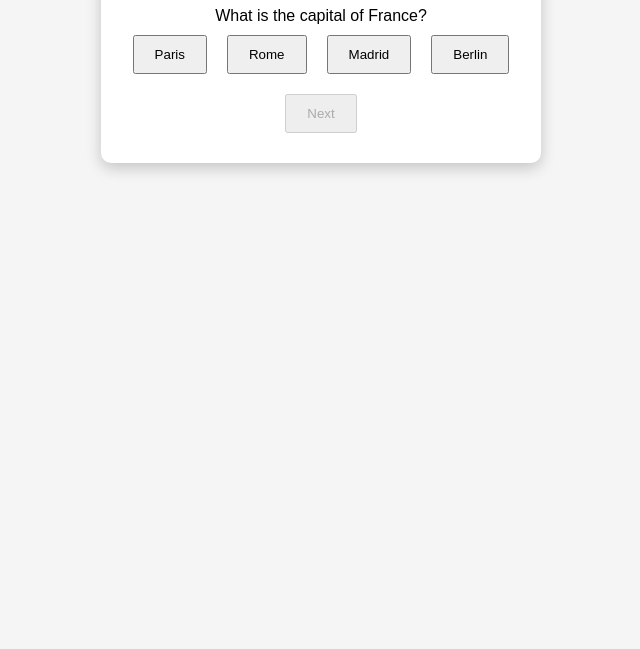
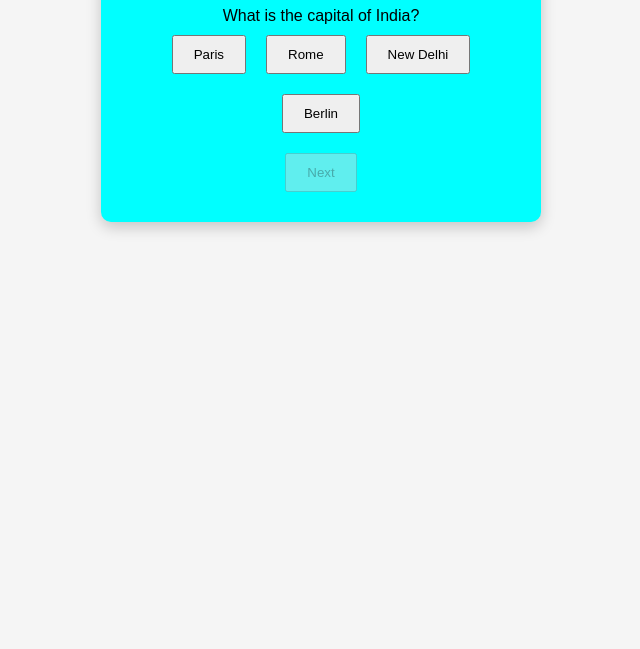
Before and after one commit to vidit0063/vidit-quiz-app, a plain HTML site: page index.html in a window 1280 px wide. Shown: the part 151-800 px from the top of the page, without its empty margins (319-959 px from the left). Drawn offline with Linux system fonts and the light colour scheme.

Commit message:
Changing first question and color of quiz container background

```diff
--- a/script.js
+++ b/script.js
@@ -1,7 +1,7 @@
 const questions = [
   {
-    question: "What is the capital of France?",
-    options: ["Paris", "Rome", "Madrid", "Berlin"],
+    question: "What is the capital of India?",
+    options: ["Paris", "Rome", "New Delhi", "Berlin"],
     answer: "Paris"
   },
   {
--- a/style.css
+++ b/style.css
@@ -7,7 +7,7 @@ body {
 }
 
 .quiz-container {
-  background: white;
+  background: #00FFFF;
   padding: 20px;
   border-radius: 10px;
   box-shadow: 0 5px 15px rgba(0,0,0,0.2);
```
